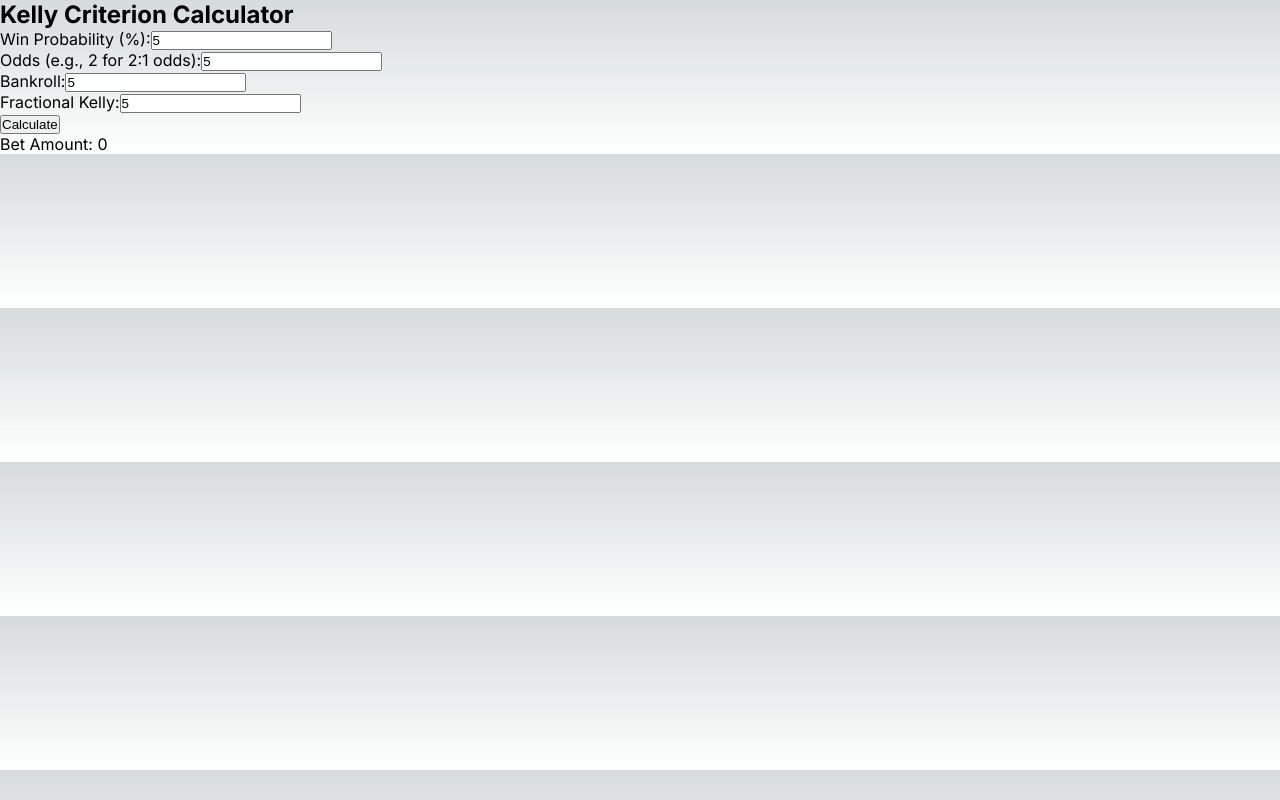
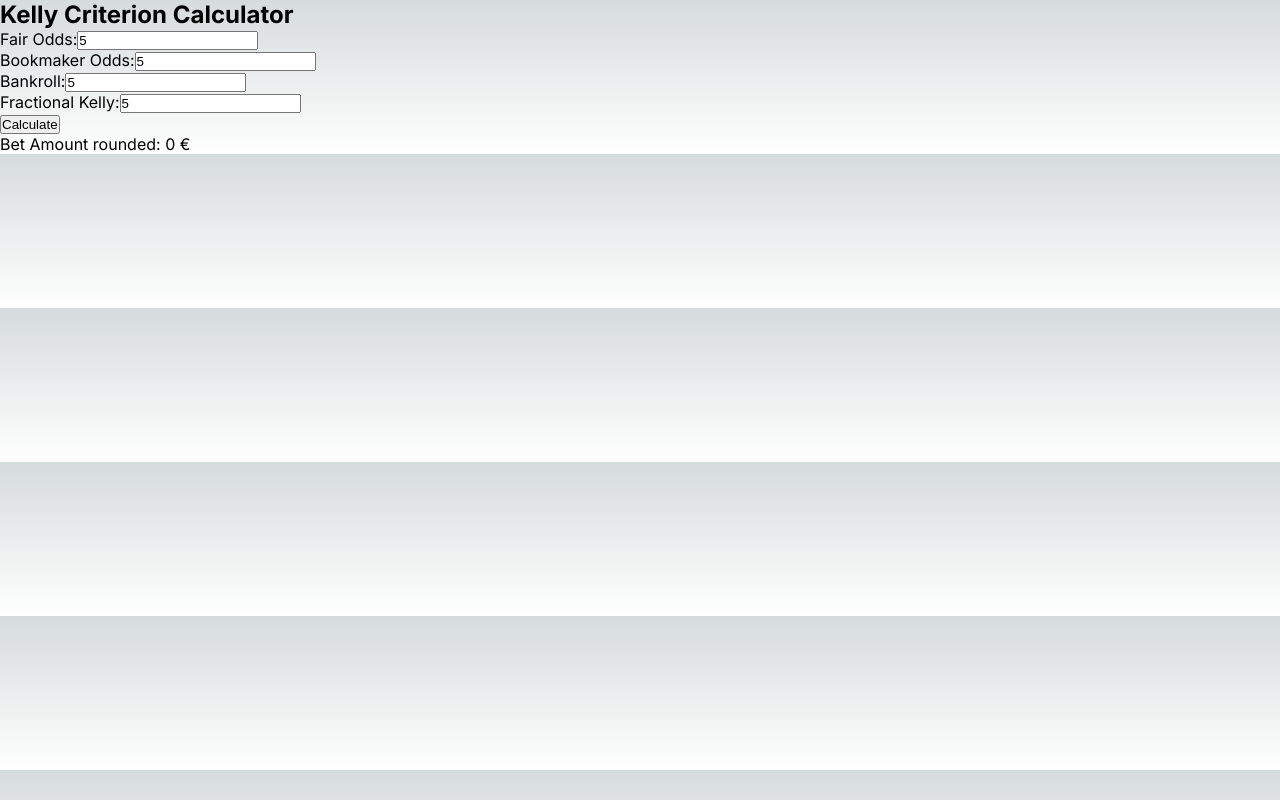
Before and after one commit to JamesN27/kelly-calculator, a Next.js app: page / in a window 1280 px wide. Both pictures are taken after typing "5", "5", "5", "5" into the empty fields and a click on the button "Calculate". Built offline with nearby package versions, Linux system fonts and the light colour scheme.

Commit message:
Implement a few minor fixes

```diff
--- a/KellyCriterionForm.js
+++ b/KellyCriterionForm.js
@@ -16,13 +16,13 @@ const KellyCriterionForm = () => {
     const bankrollNum = parseFloat(bankroll);
     const fractionalKellyInputNum = parseFloat(fractionalKellyInput);
 
-    const b = oddsNum - 1; // b represents the bet gained with a win
+    const b = oddsNum - 1;
     const q = 1 - winProbabilityNum;
     const kelly = winProbabilityNum - q / b;
 
     const bet = kelly * bankrollNum * fractionalKellyInputNum;
 
-    setBetAmount(bet);
+    setBetAmount(Math.round(bet)); // Rounding to the nearest whole euro value
   };
 
   return (
@@ -30,7 +30,7 @@ const KellyCriterionForm = () => {
       <h2>Kelly Criterion Calculator</h2>
       <div>
         <label>
-          Win Probability (%):
+          Fair Odds:
           <input
             type="number"
             value={winProbability}
@@ -40,7 +40,7 @@ const KellyCriterionForm = () => {
       </div>
       <div>
         <label>
-          Odds (e.g., 2 for 2:1 odds):
+          Bookmaker Odds:
           <input
             type="number"
             value={odds}
@@ -72,7 +72,15 @@ const KellyCriterionForm = () => {
       <button onClick={calculateKelly}>Calculate</button>
       {betAmount !== null && (
         <div>
-          <p>Bet Amount: {betAmount}</p>
+          <p>
+            Bet Amount rounded:{' '}
+            {betAmount !== 0
+              ? `${betAmount.toLocaleString('en-US', {
+                  style: 'currency',
+                  currency: 'EUR',
+                })}`
+              : `0 €`}
+          </p>
         </div>
       )}
     </div>
```
